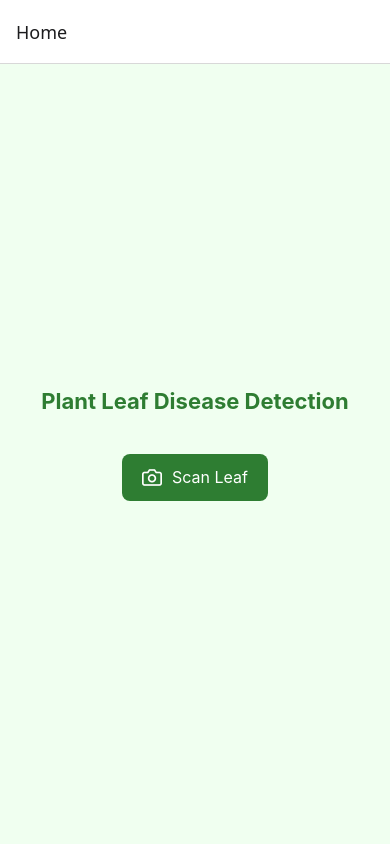
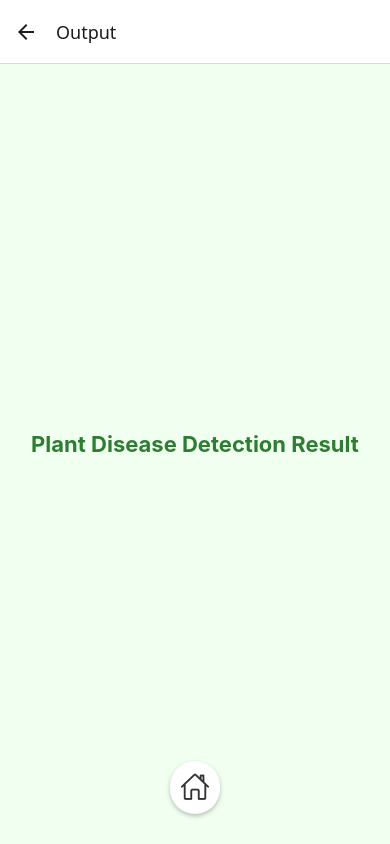
Before and after one commit to rahulgupta0306/Leaf, a React Native app: screen /Output in a window 390 px wide. Built offline with nearby package versions, Linux system fonts and the light colour scheme.

Commit message:
Displays the Image Details in a new Output Screen

```diff
--- a/src/navigation/AppNavigator.tsx
+++ b/src/navigation/AppNavigator.tsx
@@ -4,11 +4,13 @@ import { NavigationContainer } from '@react-navigation/native';
 
 import CameraScreen from '../screens/CameraScreen';
 import HomeScreen from '../screens/HomeScreen';
+import OutputScreen from '../screens/OutputScreen';
 import { PhotoFile } from 'react-native-vision-camera';
 
 export type RootStackParamList = {
   Home: { photo?: PhotoFile } | undefined;
   Camera: undefined;
+  Output: { photo?: PhotoFile } | undefined;
 };
 
 const Stack = createStackNavigator<RootStackParamList>();
@@ -19,6 +21,7 @@ export default function AppNavigator() {
       <Stack.Navigator initialRouteName="Home">
         <Stack.Screen name="Home" component={HomeScreen} />
         <Stack.Screen name="Camera" component={CameraScreen} />
+        <Stack.Screen name="Output" component={OutputScreen} />
       </Stack.Navigator>
     </NavigationContainer>
   );
--- a/src/screens/CameraScreen.tsx
+++ b/src/screens/CameraScreen.tsx
@@ -39,7 +39,7 @@ export default function CameraScreen() {
           enableShutterSound: true,
         });
         console.log('Captured photo:', photo);
-        navigation.navigate('Home', { photo }); // 👈 Send photo back
+        navigation.navigate('Output', { photo });
       } catch (e) {
         console.error('Error capturing photo:', e);
       }
--- /dev/null
+++ b/src/screens/OutputScreen.tsx
@@ -0,0 +1,118 @@
+import React from 'react';
+import { Image, StyleSheet, View, TouchableOpacity, Text } from 'react-native';
+import { useNavigation, useRoute, RouteProp } from '@react-navigation/native';
+import { NativeStackNavigationProp } from '@react-navigation/native-stack';
+import { RootStackParamList } from '../navigation/AppNavigator';
+import Ionicons from 'react-native-vector-icons/Ionicons';
+
+type OutputScreenNavigationProp = NativeStackNavigationProp<
+  RootStackParamList,
+  'Output'
+>;
+type OutputScreenRouteProp = RouteProp<RootStackParamList, 'Output'>;
+
+export default function OutputScreen() {
+  const route = useRoute<OutputScreenRouteProp>();
+  const navigation = useNavigation<OutputScreenNavigationProp>();
+  const photo = route.params?.photo;
+
+  const handleRetake = () => {
+    navigation.navigate('Camera'); // Navigate back to camera screen
+  };
+
+  return (
+    <View style={styles.container}>
+      <Text style={styles.headerText}>Plant Disease Detection Result</Text>
+
+      {photo?.path && (
+        <>
+          <Image
+            source={{ uri: 'file://' + photo.path }}
+            style={styles.preview}
+            resizeMode="cover"
+          />
+
+          {/* Image details */}
+          <View style={styles.detailsContainer}>
+            <Text style={styles.detailText}>
+              📂 File: {photo.path.split('/').pop() || 'N/A'}
+            </Text>
+            <Text style={styles.detailText}>
+              📏 Size: {photo.width || '-'} × {photo.height || '-'}
+            </Text>
+            <Text style={styles.detailText}>📍 Path: {photo.path}</Text>
+          </View>
+
+          {/* Retake button */}
+          <TouchableOpacity style={styles.retakeButton} onPress={handleRetake}>
+            <Text style={styles.retakeButtonText}>Retake Photo</Text>
+          </TouchableOpacity>
+        </>
+      )}
+
+      {/* Home icon at bottom center */}
+      <TouchableOpacity
+        style={styles.bottomHomeIcon}
+        onPress={() => navigation.navigate('Home')}
+      >
+        <Ionicons name="home-outline" size={30} color="#333" />
+      </TouchableOpacity>
+    </View>
+  );
+}
+
+const styles = StyleSheet.create({
+  container: {
+    flex: 1,
+    backgroundColor: '#f0fff0',
+    justifyContent: 'center',
+    alignItems: 'center',
+    padding: 20,
+  },
+  preview: {
+    width: 250,
+    height: 250,
+    borderRadius: 10,
+  },
+  detailsContainer: {
+    marginTop: 20,
+    alignItems: 'center',
+  },
+  detailText: {
+    fontSize: 14,
+    color: '#333',
+    marginVertical: 2,
+  },
+  retakeButton: {
+    marginTop: 20,
+    paddingVertical: 10,
+    paddingHorizontal: 20,
+    backgroundColor: '#008080',
+    borderRadius: 25,
+  },
+  retakeButtonText: {
+    color: '#fff',
+    fontSize: 16,
+    fontWeight: '600',
+  },
+  bottomHomeIcon: {
+    position: 'absolute',
+    bottom: 30,
+    alignSelf: 'center',
+    backgroundColor: '#fff',
+    padding: 10,
+    borderRadius: 25,
+    elevation: 5,
+    shadowColor: '#000',
+    shadowOffset: { width: 0, height: 2 },
+    shadowOpacity: 0.25,
+    shadowRadius: 4,
+  },
+  headerText: {
+    fontSize: 22,
+    fontWeight: 'bold',
+    marginBottom: 20,
+    color: '#2e7d32',
+    textAlign: 'center',
+  },
+});
```
Also changed, not shown: src/screens/HomeScreen.tsx (+2 -7 lines).
